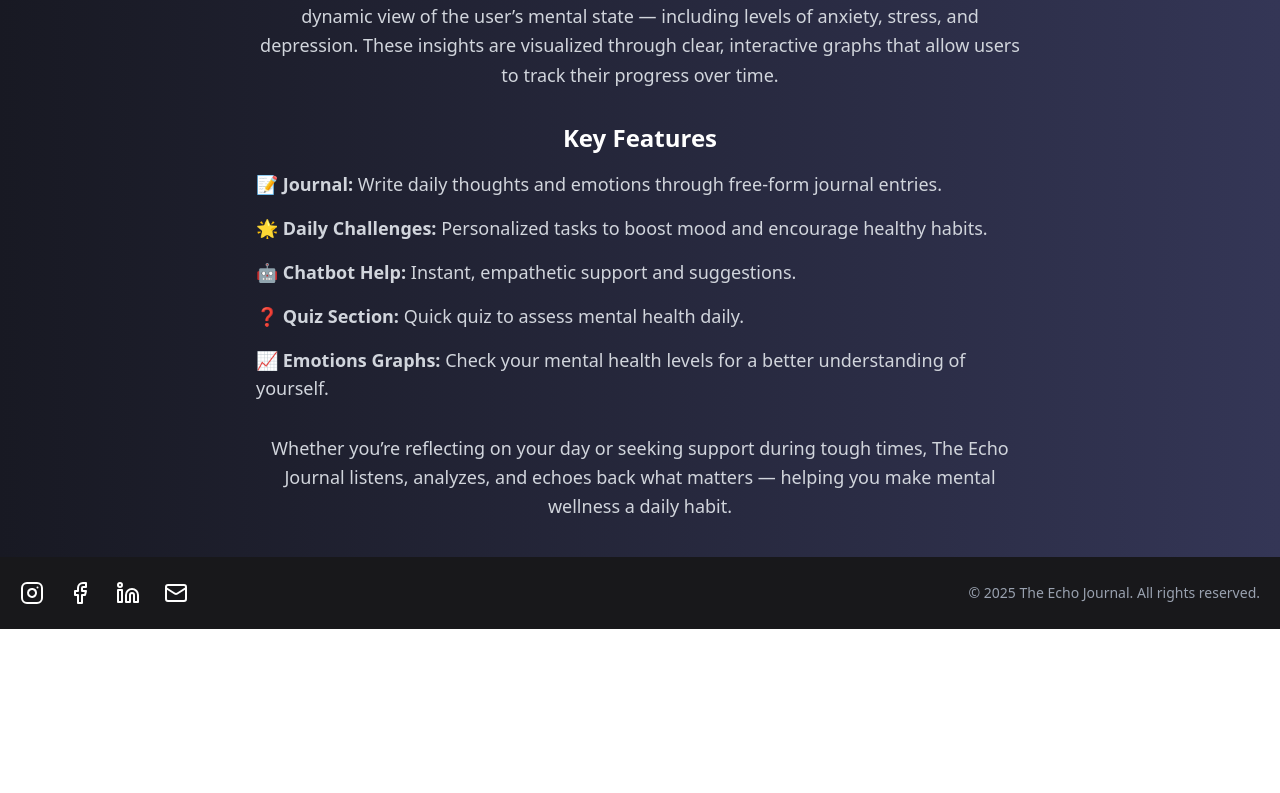
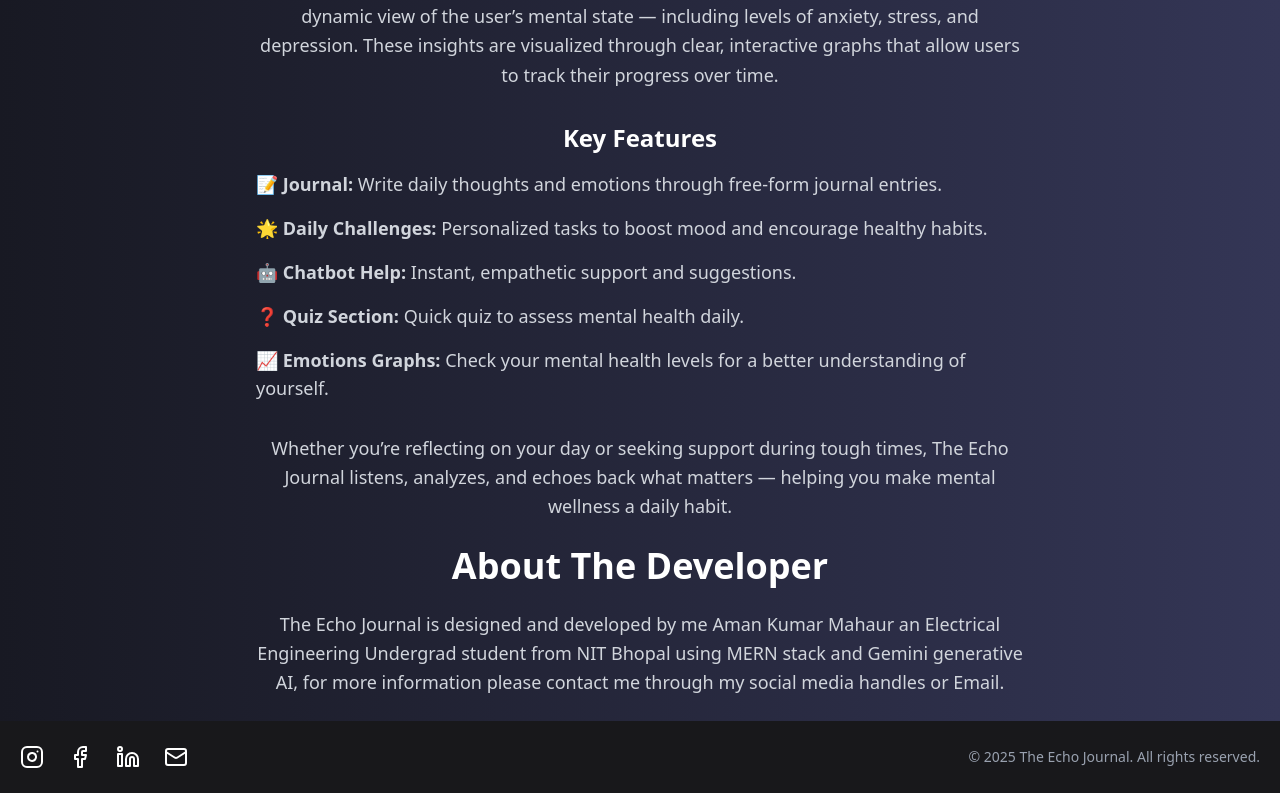
Before and after one commit to amanmahaur/Echo_Frontend, a React (Vite) app: page /about in a window 1280 px wide. Shown: the part 325-1118 px from the top of the page. Before the commit the page ends 954 px from the top, so only its background shows below. Built offline with nearby package versions, Linux system fonts and the light colour scheme; no server answers.

Commit message:
Update About.jsx

```diff
--- a/src/pages/About.jsx
+++ b/src/pages/About.jsx
@@ -25,6 +25,10 @@
       <p className='text-gray-300 text-lg text-center max-w-3xl leading-relaxed mt-8'>
         Whether you’re reflecting on your day or seeking support during tough times, The Echo Journal listens, analyzes, and echoes back what matters — helping you make mental wellness a daily habit.
       </p>
+      <h1 className='text-white text-4xl font-bold my-6'>About The Developer</h1>
+      <p className='text-gray-300 text-lg text-center max-w-3xl leading-relaxed'>
+        The Echo Journal is designed and developed by me Aman Kumar Mahaur an Electrical Engineering Undergrad student from NIT Bhopal using MERN stack and Gemini generative AI, for more information please contact me through my social media handles or Email.
+      </p>
     </div>
   );
 }
```
